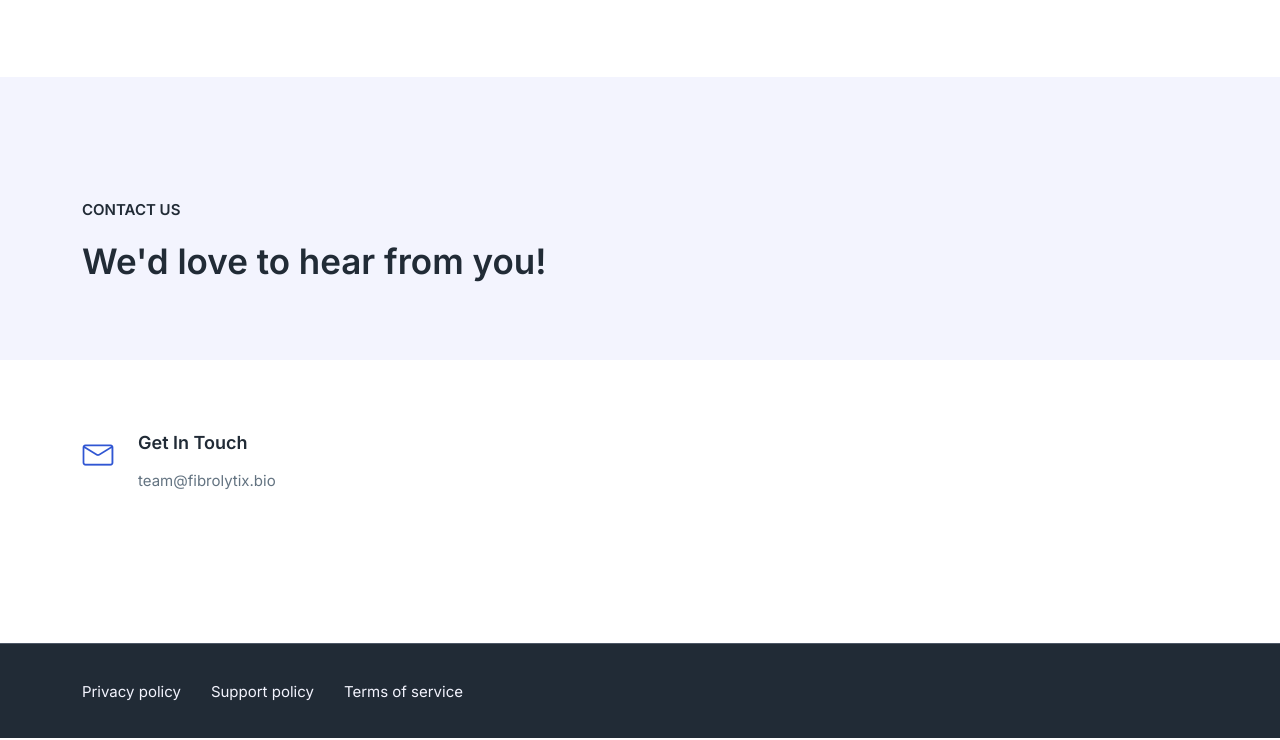
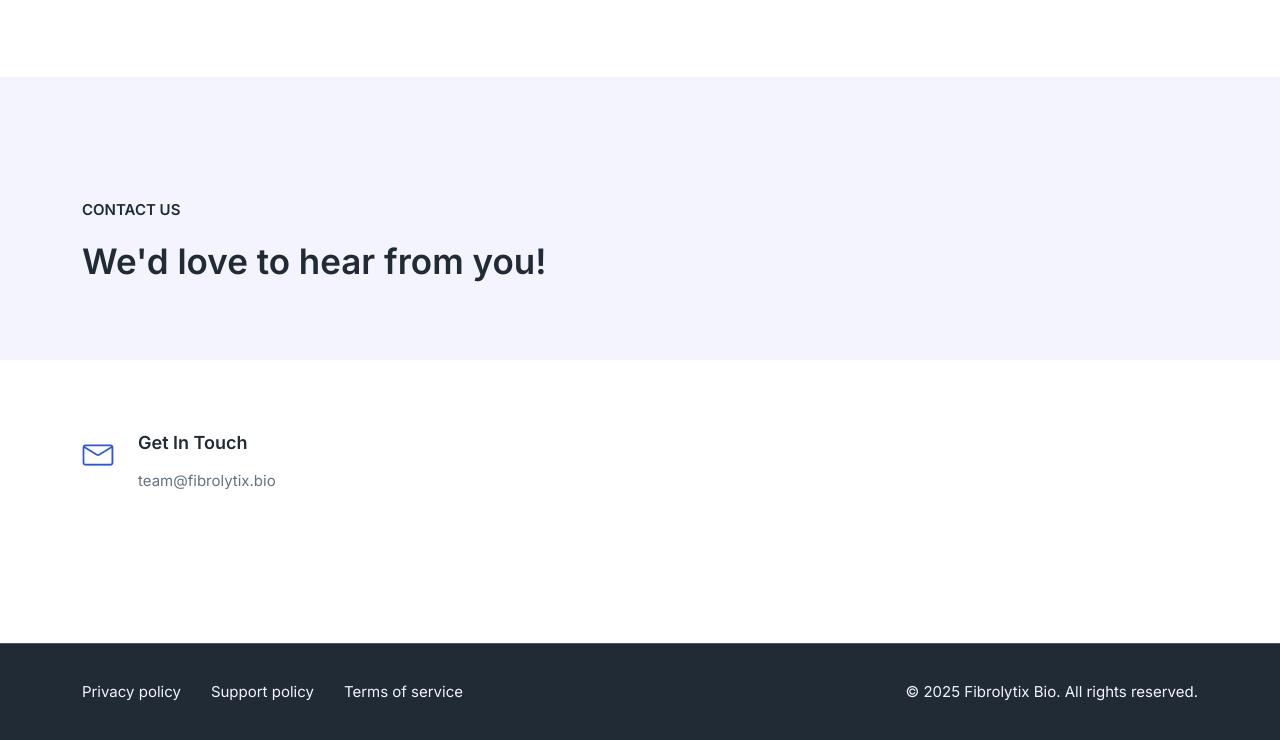
Before and after one commit to FibrolytixBio/company-website, a plain HTML site: page index.html in a window 1280 px wide. Shown: the part 2094-2834 px from the top of the page. Drawn offline with Linux system fonts and the light colour scheme.

Commit message:
add copyright

```diff
--- a/index.html
+++ b/index.html
@@ -286,6 +286,12 @@
                 </li>
               </ul>
             </div>
+
+            <div class="col-md-4">
+              <p class="ud-footer-bottom-right">
+                © 2025 Fibrolytix Bio. All rights reserved.
+              </p>
+            </div>
           </div>
         </div>
     </footer>
```
